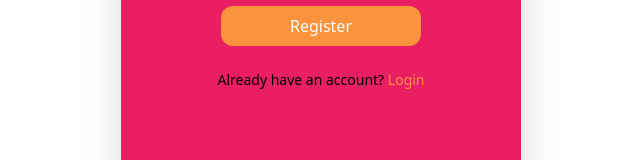
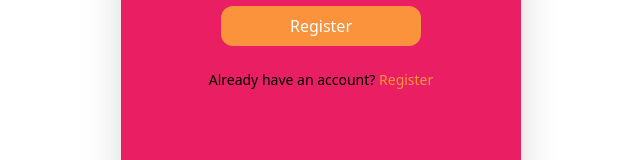
Before and after one commit to Ghasty003/Book-webapp, a React (Vite) app in the folder frontend/: page /login in a window 1280 px wide. Shown: the part 258-418 px from the top of the page, without its empty margins (319-959 px from the left). Built offline with nearby package versions, Linux system fonts and the light colour scheme.

Commit message:
added login page

```diff
--- a/frontend/src/pages/Login.jsx
+++ b/frontend/src/pages/Login.jsx
@@ -128,7 +128,7 @@ function Login() {
                     }
 
                     <div className='text-center text-sm'>
-                        <p>Already have an account? <Link to="/login" className='text-orange-400'>Login</Link></p>
+                        <p>Already have an account? <Link to="/register" className='text-orange-400'>Register</Link></p>
                     </div>
                 </form>
             </div>
```
